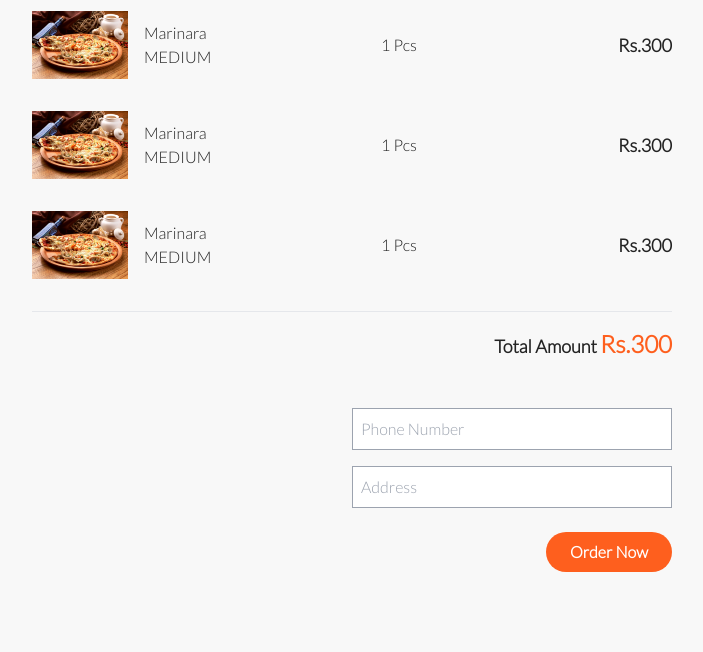
After one commit to Swapnil1769/pizza-application, a Node server app: page /cart in a window 1280 px wide. The commit adds this page. Shown: the part 342-994 px from the top of the page, without its empty margins (288-991 px from the left). Run offline with Node 20, Linux system fonts and the light colour scheme; some libraries are stand-ins or nearby versions.

Commit message:
add cart page

```diff
--- a/resources/scss/app.scss
+++ b/resources/scss/app.scss
@@ -36,3 +36,30 @@ section.hero{
 
 
 }
+.btn-primary{
+  background: $primary;
+  transition: $smooth;
+  &:hover{
+    background: $primary-hover;
+  }
+}
+
+section.cart{
+  background: $secondary;
+  .amount{
+    color: $primary;
+  }
+}
+
+section.login{
+  background: $secondary;
+
+  a{
+    color:$primary;
+
+    &:hover{
+      color:$primary-hover;
+    }
+  }
+
+}
--- /dev/null
+++ b/resources/views/customers/cart.ejs
@@ -0,0 +1,73 @@
+<section class="cart py-16">
+
+    <div class="order container mx-auto w-1/2">
+        <div class="flex items-center border-b border-gray-300 pb-4">
+            <img class="h-20" src="/img/cart.jpg" alt="cart">
+            <h1 class="font-bold ml-4 text-2xl">Order Summary</h1>
+        </div>
+        <div class="pizza-list">
+            <div class="flex items-center my-8">
+                <img class="w-24" src="/img/pizza-food.jpg">
+                <div class="flex-1 ml-4">
+                    <h1>Marinara</h1>
+                    <span>MEDIUM</span>
+                </div>
+                <span class="flex-1">1 Pcs</span>
+                <span class="font-bold text-lg">Rs.300</span>
+            </div>
+
+            <div class="flex items-center my-8">
+                <img class="w-24" src="/img/pizza-food.jpg">
+                <div class="flex-1 ml-4">
+                    <h1>Marinara</h1>
+                    <span>MEDIUM</span>
+                </div>
+                <span class="flex-1">1 Pcs</span>
+                <span class="font-bold text-lg">Rs.300</span>
+            </div>
+
+            <div class="flex items-center my-8">
+                <img class="w-24" src="/img/pizza-food.jpg">
+                <div class="flex-1 ml-4">
+                    <h1>Marinara</h1>
+                    <span>MEDIUM</span>
+                </div>
+                <span class="flex-1">1 Pcs</span>
+                <span class="font-bold text-lg">Rs.300</span>
+            </div>
+
+        </div>
+
+        <hr>
+        <div class="text-right py-4">
+            <div>
+                <span class="text-lg font-bold">Total Amount</span>
+                <span class="amount text-2xl font-bold">Rs.300</span>
+            </div>
+            <div>
+                <form action=""class="mt-12">
+                    <input class="border border-gray-400 p-2 w-1/2 mb-4" type="text" placeholder="Phone Number">
+                    <input class="border border-gray-400 p-2 w-1/2" type="text" placeholder="Address">
+                    <div>
+                        <button class="btn-primary px-6 py-2 rounded-full text-white font-bold mt-6" type="Submit">Order Now</button>
+                    </div>
+
+                </form>
+            </div>
+
+           <!-- <a href="" class="inline-block cursor-pointer btn-primary px-6 py-2 rounded-full text-white font-bold mt-6">Login To Continue</a> -->
+
+        </div>
+    </div>
+
+    <!--<div class="empty-cart py-16">
+        <div class="container mx-auto text-center">
+            <h1 class="text-3xl font-bold mb-2">Cart Empty</h1>
+            <p class="text-gray-500 text-lg mb-8">You probably dont have ordered a pizza .<br>
+                To order a pizza , go to the main page.
+            </p>
+            <img class="w-2/5 h-80  mx-auto" src="/img/empty-cart.jpg" alt="cart">
+            <a href="/" class="inline-block px-6 py-2 rounded-full btn-primary text-white font-bold mt-4">Go back</a>
+        </div>
+    </div>-->
+</section>
--- /dev/null
+++ b/resources/views/layout.ejs
@@ -0,0 +1,31 @@
+<!DOCTYPE html>
+<html lang="en">
+<head>
+    <meta charset="UTF-8">
+    <meta http-equiv="X-UA-Compatible" content="IE=edge">
+    <meta name="viewport" content="width=device-width, initial-scale=1.0">
+    <title>Realtime Pizza</title>
+    <link href="https://fonts.googleapis.com/css2?family=Fira+Sans:wght@300;400&family=Lato:ital,wght@0,300;1,400;1,700&display=swap" rel="stylesheet">
+    <link href="https://unpkg.com/tailwindcss@^1.0/dist/tailwind.min.css" rel="stylesheet">
+    <link rel="stylesheet" href="/css/app.css">
+</head>
+<body>
+    <nav class="container mx-auto flex items-center justify-between  py-4 font-bold">
+        <div >
+            <img class="ml-10 h-32"  src="/img/logo-pizza.jpg" alt="logo">
+        </div>
+        <div>
+            <ul class="flex items-center ">
+                <li class="ml-6"><a href="#">Menu</a></li>
+                <li class="ml-6"><a href="#">Offers</a></li>
+                <li class="ml-6"><a href="/register">Register</a></li>
+                <li class="ml-6"><a href="/login">Login</a></li>
+                <li class="ml-6"><a href="#" class="mr-10 ">Cart</a></li>
+            </ul>
+
+        </div>
+    </nav>
+   <%- body %>
+    <script src="/js/app.js"></script>
+</body>
+</html>
--- a/server.js
+++ b/server.js
@@ -9,9 +9,6 @@ const PORT = process.env.PORT || 3300;
 //Assets
 app.use(express.static('public'));
 
-app.get('/',function(req,res){
-    res.render('home');
-})
 
 //set template engine
 
@@ -19,6 +16,21 @@ app.use(expressLayout);
 app.set('views',path.join(__dirname,'/resources/views'));
 app.set('view engine','ejs');
 
+app.get('/',function(req,res){
+    res.render('home');
+});
+app.get('/cart',function(req,res){
+    res.render('customers/cart');
+});
+app.get('/login',function(req,res){
+    res.render('auth/login');
+});
+app.get('/register',function(req,res){
+    res.render('auth/register');
+})
+
+
+
 app.listen(PORT,function(){
     console.log(`Listening on port ${PORT}`);
 })
```
Also changed, not shown: resources/views/auth/login.ejs (added, +30 -0 lines), resources/views/auth/register.ejs (added, +36 -0 lines), resources/views/home.ejs (+2 -30 lines), public/css/app.css, public/img/empty-cart.jpg (added).
